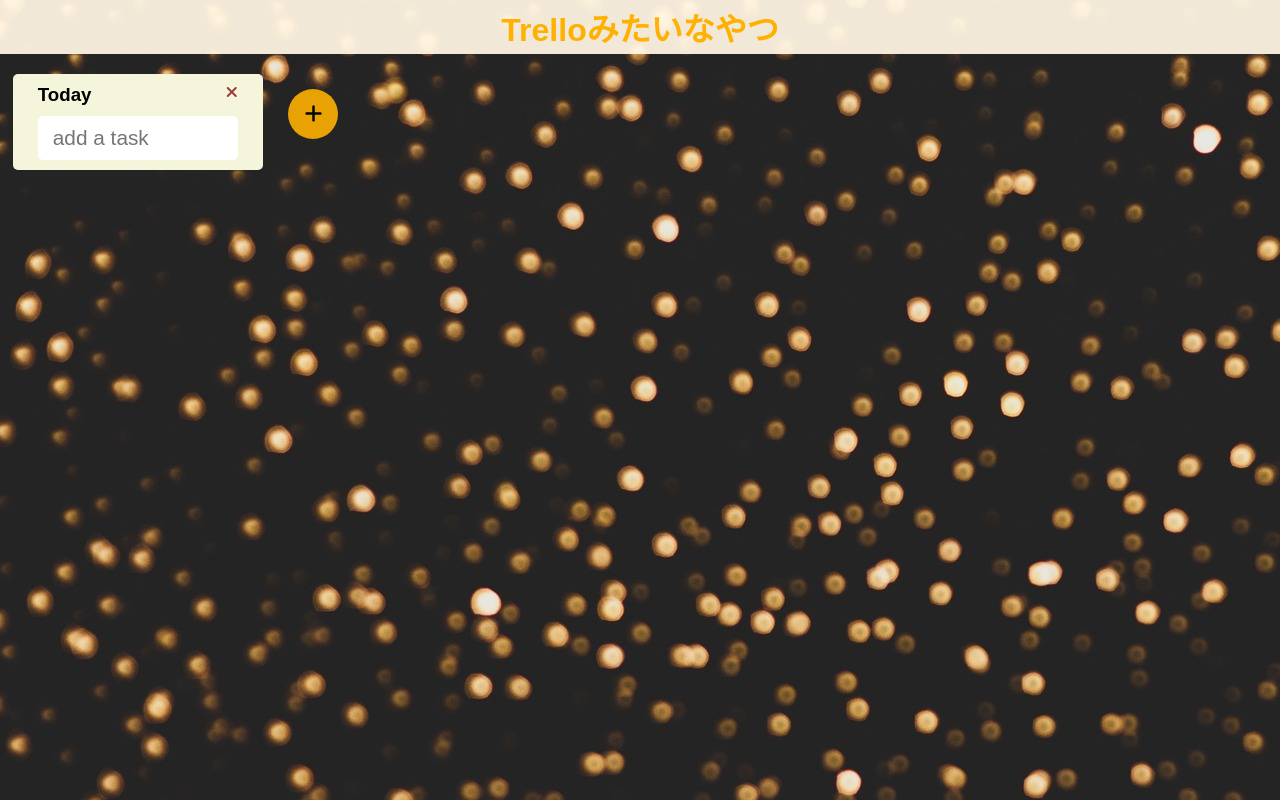
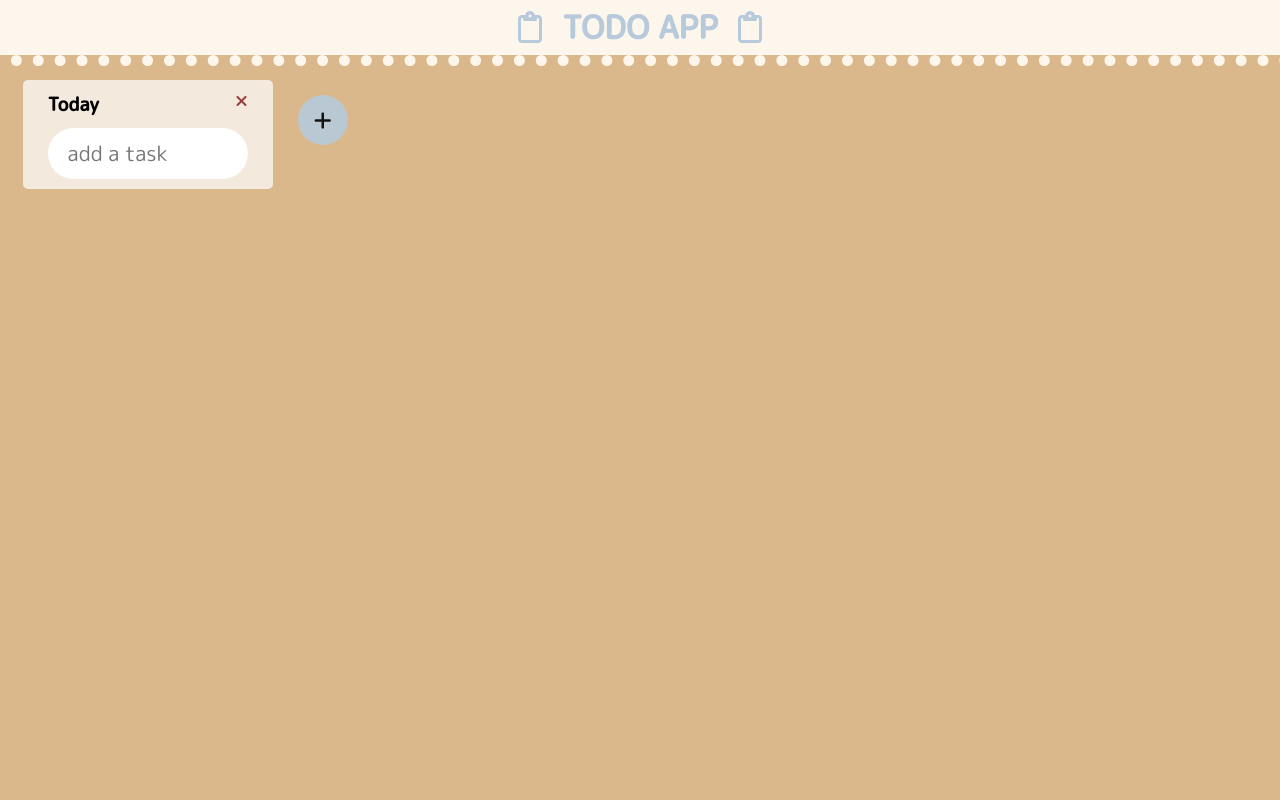
Before and after one commit to MoekaKitamura/react-trello, a React (Create React App) app: page / in a window 1280 px wide. Built offline with nearby package versions, Linux system fonts and the light colour scheme.

Commit message:
🎨new design

```diff
--- a/src/components/header/Header.jsx
+++ b/src/components/header/Header.jsx
@@ -4,7 +4,11 @@ export const Header = () => {
   return (
     <div>
       <header>
-        <h1>Trelloみたいなやつ</h1>
+        <h1>
+          <i className="fa-regular fa-clipboard"></i>
+          <span className="mx-20">TODO APP</span>
+          <i className="fa-regular fa-clipboard"></i>
+        </h1>
       </header>
     </div>
   );
--- a/src/index.css
+++ b/src/index.css
@@ -1,26 +1,33 @@
+@import url("https://fonts.googleapis.com/css2?family=M+PLUS+Rounded+1c:wght@400;500&display=swap");
+/* color: https://colorhunt.co/palette/dab88bf3e9ddfdf6ecb7cadb */
+
 * {
   box-sizing: border-box;
   margin: 0;
   padding: 0;
-  font-family: "Wawati SC", sans-serif;
+  font-family: "M PLUS Rounded 1c", sans-serif;
+}
+
+.mx-20 {
+  margin: 0 20px;
 }
 
 .app {
-  background: url(../src/images/glitter-background.jpg);
-  background-repeat: no-repeat;
+  background: #dab88b;
   height: 100vh;
 }
 
 header {
   text-align: center;
-  background-color: #fff6e4ef;
+  background-color: #fdf6ec;
   padding: 4px 10%;
-  margin-bottom: 10px;
+  margin-bottom: 15px;
+  outline: 11px dotted #fdf6ec;
 }
 
 h1 {
   font-style: 45px;
-  color: #ffb000;
+  color: #b7cadb;
   font-weight: 600;
 }
 
@@ -29,6 +36,7 @@ h1 {
   justify-content: flex-start;
   align-items: flex-start;
   flex-wrap: wrap;
+  margin: 10px;
 }
 
 .taskCard {
@@ -36,7 +44,7 @@ h1 {
   padding: 10px 25px;
   margin: 10px 1%;
   border-radius: 5px;
-  background-color: #f5f5dc;
+  background-color: #f3e9dd;
 }
 
 .taskCardTitleAndTaskCardDeleteButtonArea {
@@ -62,8 +70,8 @@ h1 {
 .taskAddInput {
   width: 100%;
   font-size: 1.3rem;
-  padding: 10px 15px;
-  border-radius: 5px;
+  padding: 10px 20px;
+  border-radius: 30px;
   border: none;
   outline: none;
 }
@@ -78,13 +86,18 @@ h1 {
 
 .taskBox {
   display: flex;
+  gap: 10px;
   justify-content: space-between;
   align-items: center;
-  background-color: white;
+  background-color: #fdf6ec;
   padding: 10px;
   margin: 10px 0;
-  border-radius: 5px;
+  border-radius: 10px;
   box-shadow: 2px 2px 5px #ccc;
+}
+
+.taskBox p {
+  word-break: break-all;
 }
 
 .taskTrashButton {
@@ -102,7 +115,7 @@ h1 {
   border-radius: 50%;
   border: none;
   font-size: 20px;
-  background-color: #ffb000;
+  background-color: #b7cadb;
   cursor: pointer;
   opacity: 0.9;
   transition: 0.5s;
```
